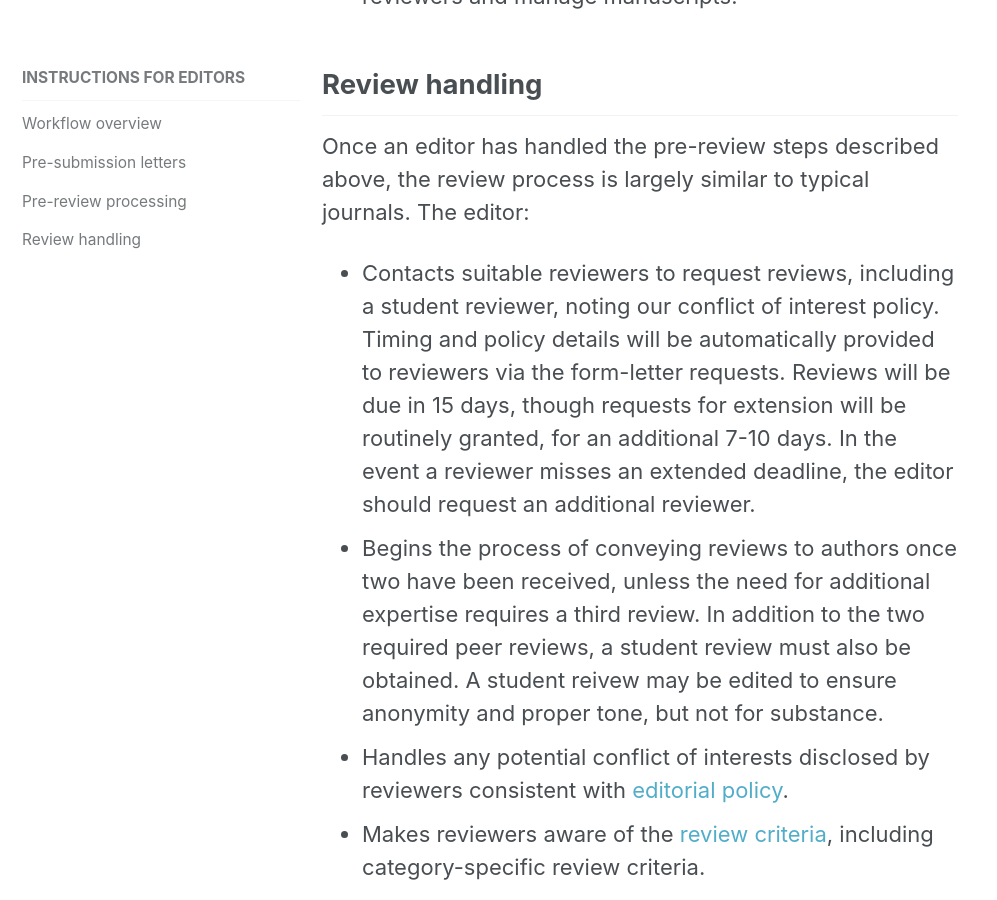
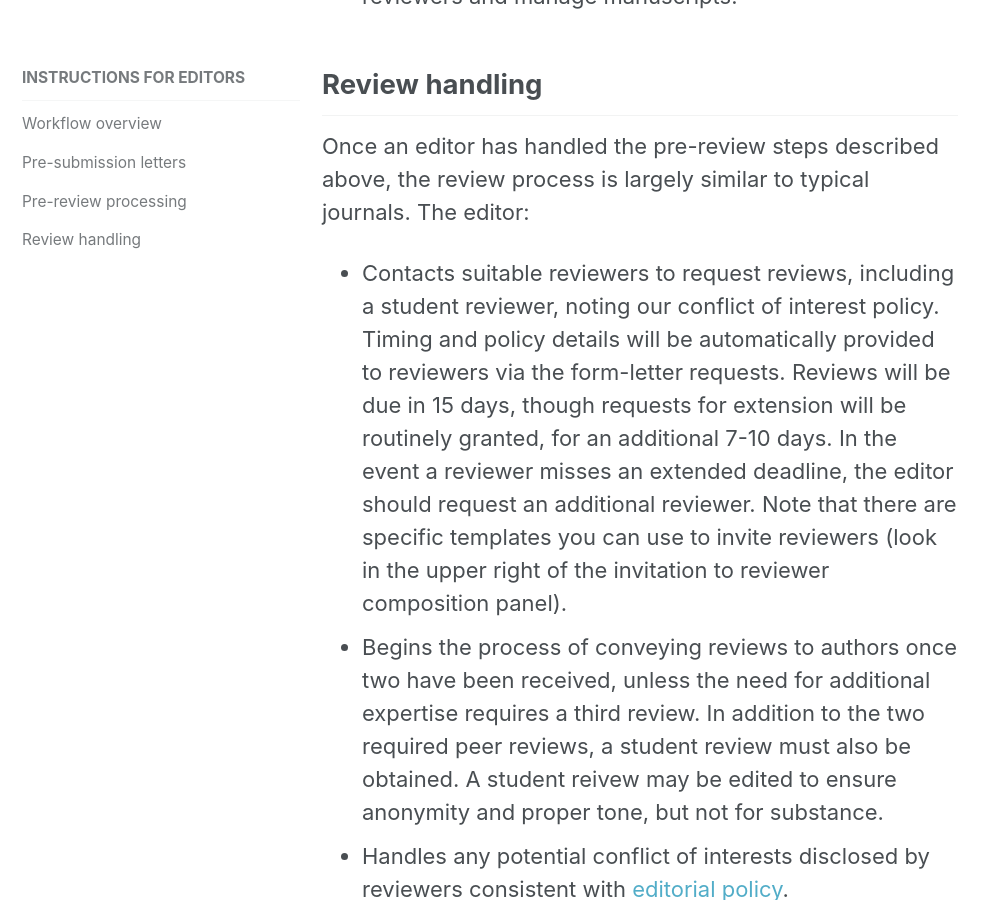
Before and after one commit to livecomsjournal/livecomsjournal.github.io, a Jekyll site: the page built from _editorial_policies/02_editor_instructions.md, in a window 1280 px wide and 900 px high, scrolled down 3686 px. Shown: the whole window, without its empty margins (0-997 px from the left). Built offline with Jekyll 4.4.1, drawn with Linux system fonts in a browser that asks for light colours.

Commit message:
add more info on templates.

```diff
--- a/_editorial_policies/02_editor_instructions.md
+++ b/_editorial_policies/02_editor_instructions.md
@@ -44,7 +44,7 @@
 
 Once an editor has handled the pre-review steps described above, the review process is largely similar to typical journals. The editor:
 
-- Contacts suitable reviewers to request reviews, including a student reviewer, noting our conflict of interest policy. Timing and policy details will be automatically provided to reviewers via the form-letter requests.  Reviews will be due in 15 days, though requests for extension will be routinely granted, for an additional 7-10 days.  In the event a reviewer misses an extended deadline, the editor should request an additional reviewer.
+- Contacts suitable reviewers to request reviews, including a student reviewer, noting our conflict of interest policy. Timing and policy details will be automatically provided to reviewers via the form-letter requests.  Reviews will be due in 15 days, though requests for extension will be routinely granted, for an additional 7-10 days.  In the event a reviewer misses an extended deadline, the editor should request an additional reviewer.  Note that there are specific templates you can use to invite reviewers (look in the upper right of the invitation to reviewer composition panel).
 - Begins the process of conveying reviews to authors once two have been received, unless the need for additional expertise requires a third review. In addition to the two required peer reviews, a student review must also be obtained. A student reivew may be edited to ensure anonymity and proper tone, but not for substance.
 - Handles any potential conflict of interests disclosed by reviewers consistent with [editorial policy](https://livecomsjournal.github.io/policies/editorial_board/).
 - Makes reviewers aware of the [review criteria](https://livecomsjournal.github.io/policies/reviewer_information/), including category-specific review criteria.
```
